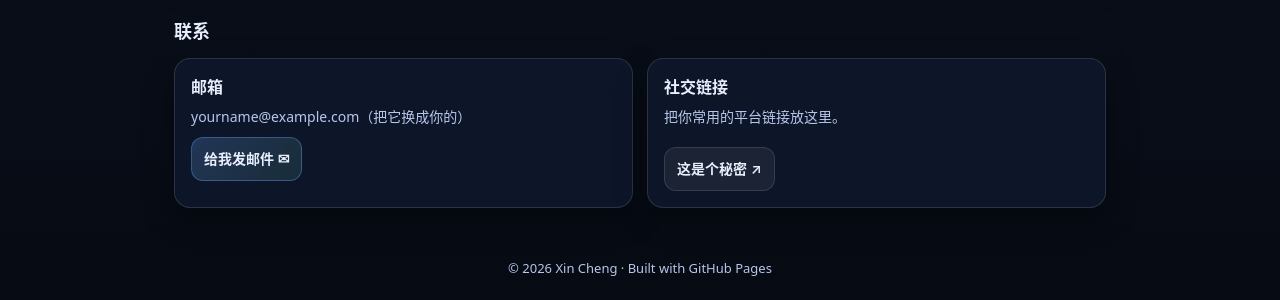
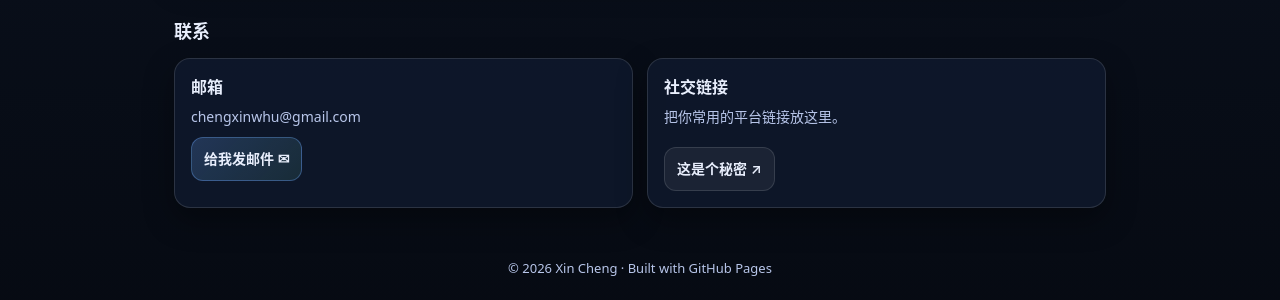
Before and after one commit to Paradox24724/Paradox24724.github.io, a Jekyll site: the page index.html, which Jekyll copies as it is, in a window 1280 px wide and 900 px high, scrolled down 662 px. Shown: the part 557-857 px from the top of the window. Built offline with Jekyll 4.4.1, drawn with Linux system fonts in a browser that asks for light colours.

Commit message:
Update index.html

```diff
--- a/index.html
+++ b/index.html
@@ -250,7 +250,7 @@
       <div class="grid">
         <div class="card item">
           <h3>邮箱</h3>
-          <p>yourname@example.com（把它换成你的）</p>
+          <p>chengxinwhu@gmail.com</p>
           <p style="margin-top:8px;">
             <a class="btn primary" href="mailto:chengxinwhu@gmail.com">给我发邮件 ✉</a>
           </p>
```
